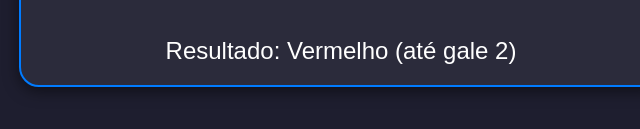
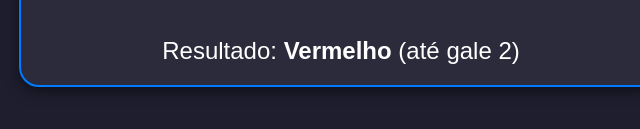
Before and after one commit to shuelton/novinhop, a plain HTML site: page index.html in a window 1280 px wide. Both pictures are taken after a click on the button "VERIFICAR APOSTA". Shown: the part 477-606 px from the top of the page, 299-939 px from the left. Drawn offline with Linux system fonts and the light colour scheme.

Commit message:
Update index.html

```diff
--- a/index.html
+++ b/index.html
@@ -151,7 +151,7 @@
 
             // Aguarda a animação antes de mostrar o resultado
             setTimeout(() => {
-                resultDiv.textContent = 'Resultado: ' + resultColor + galeMessage;
+                resultDiv.innerHTML = `Resultado: <span style="color: ${resultColor.toLowerCase()}; font-weight: bold;">${resultColor}</span>${galeMessage}`;
                 resultDiv.style.opacity = 1; // Torna o resultado visível
             }, 500); // Tempo igual ao da animação
 
```
